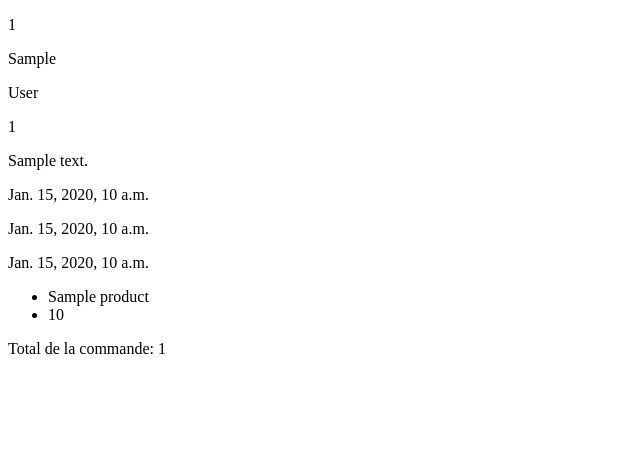
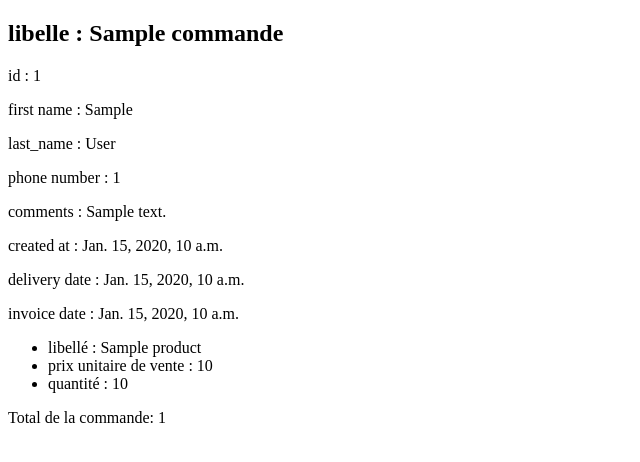
Before and after one commit to SimonDesc/order_nest, a Django app: template src/webapp/templates/webapp/home.html in a window 1280 px wide. Shown: the top 462 px of the page, without its empty margins (0-640 px from the left). Run offline with Django 4.2, Linux system fonts and the light colour scheme; the template is opened without the code that fills it: most values are stand-ins (such as "Sample title", 1, 10 or a date in 2020).

Commit message:
Add total of each commands

```diff
--- a/src/webapp/templates/webapp/home.html
+++ b/src/webapp/templates/webapp/home.html
@@ -6,21 +6,23 @@
 
 {% block content %}
 {% for commande in commandes %}
-    <p>{{ commande.pk }}</p>
-    <p>{{ commande.customer.first_name }}</p>
-    <p>{{ commande.customer.last_name }}</p>
-    <p>{{ commande.customer.phone_number }}</p>
-    <p>{{ commande.comments }}</p>
-    <p>{{ commande.created_at }}</p>
-    <p>{{ commande.estimated_delivery_date }}</p>
-    <p>{{ commande.invoice_date }}</p>
+    <p><h1> libelle : {{ commande.label }} </h1></p>
+    <p>id : {{ commande.pk }}</p>
+    <p>first name : {{ commande.customer.first_name }}</p>
+    <p>last_name : {{ commande.customer.last_name }}</p>
+    <p>phone number : {{ commande.customer.phone_number }}</p>
+    <p>comments : {{ commande.comments }}</p>
+    <p>created at : {{ commande.created_at }}</p>
+    <p>delivery date : {{ commande.estimated_delivery_date }}</p>
+    <p>invoice date : {{ commande.invoice_date }}</p>
     <ul>
         {% for product in commande.products.all %}
-            <li>{{ product.label }}</li>
-            <li>{{ product.selling_price_unit }}</li>
+            <li>libellé : {{ product.label }}</li>
+            <li>prix unitaire de vente : {{ product.selling_price_unit }}</li>
+            <li>quantité : {{ product.quantity }} </li>
         {% endfor %}
     </ul>
-    <p>Total de la commande: {{ total_price }}</p>
+    <p>Total de la commande: {{ commande.total_price }}</p>
 
 {% endfor %}
 
```
Also changed, not shown: src/webapp/models.py (+7 -0 lines), src/webapp/views.py (+0 -11 lines).
